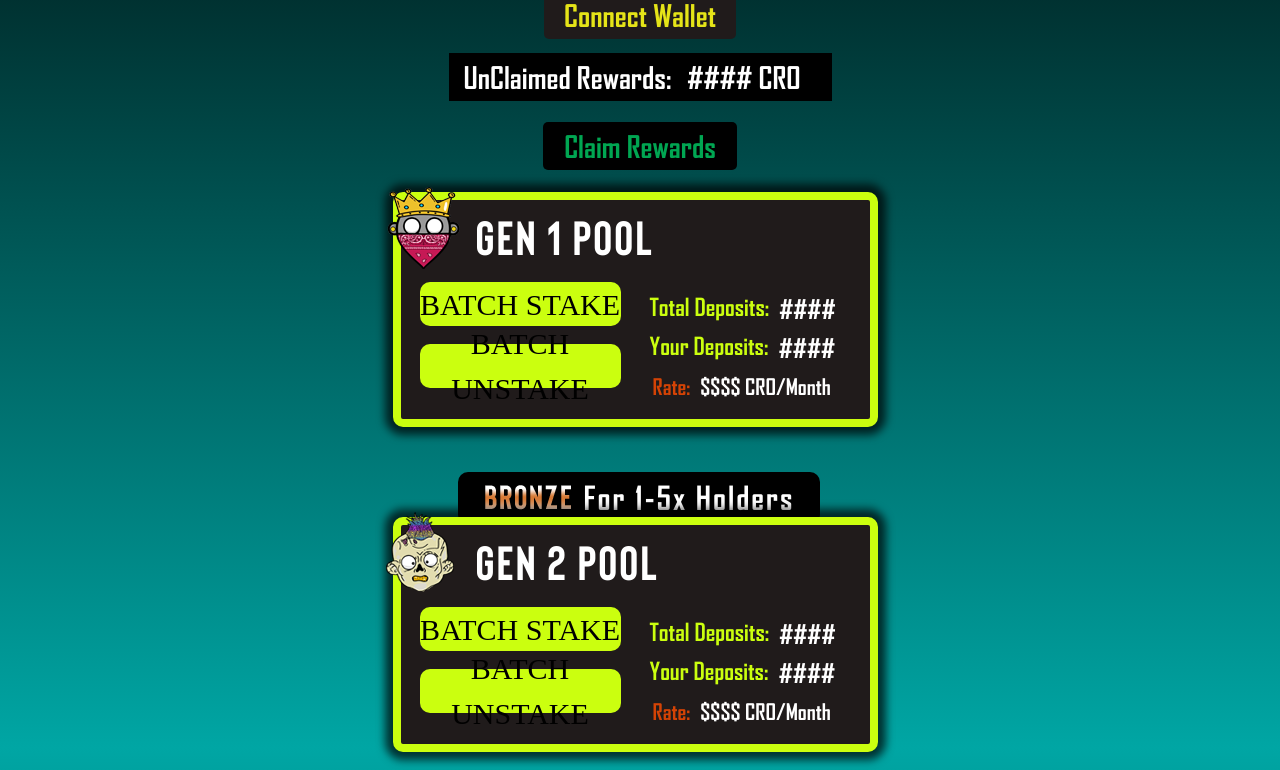
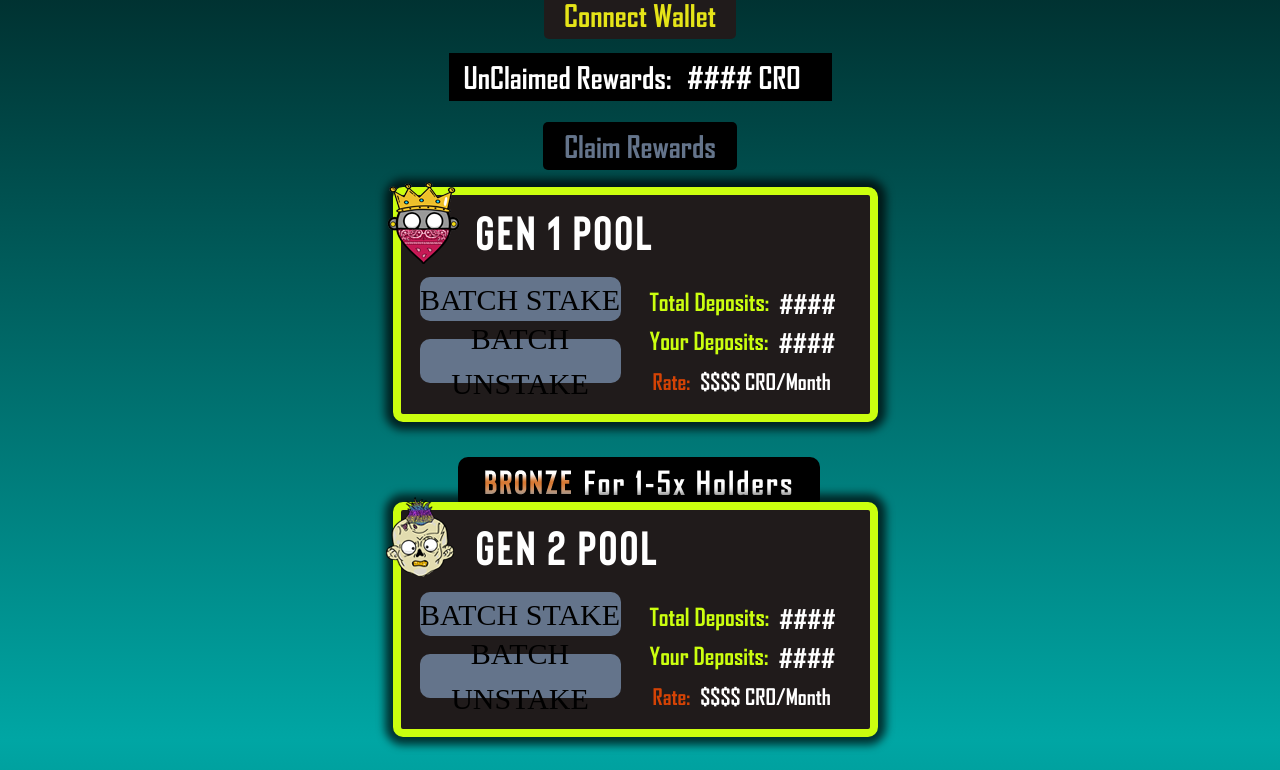
Before and after one commit to Zombabiez/staking_site_jsx, a React (Create React App) app: page / in a window 1280 px wide. Shown: the part 320-1090 px from the top of the page. Built offline with nearby package versions, Linux system fonts and the light colour scheme.

Commit message:
feat/NFT_selection

```diff
--- a/package.json
+++ b/package.json
@@ -17,6 +17,8 @@
     "os-browserify": "^0.3.0",
     "react": "^18.2.0",
     "react-dom": "^18.2.0",
+    "react-hot-toast": "^2.4.0",
+    "react-router-dom": "^6.4.3",
     "react-scripts": "5.0.1",
     "stream-browserify": "^3.0.0",
     "stream-http": "^3.2.0",
--- a/public/index.html
+++ b/public/index.html
@@ -22,7 +22,7 @@
       work correctly both with client-side routing and a non-root public URL.
       Learn how to configure a non-root public URL by running `npm run build`.
     -->
-  <title>React App</title>
+  <title>Zombabies</title>
 </head>
 
 <body>
--- a/src/App.jsx
+++ b/src/App.jsx
@@ -1,10 +1,20 @@
+import { BrowserRouter, Route, Routes } from "react-router-dom";
+import { Toaster } from "react-hot-toast";
+
 import { StoreProvider } from "./Store/store-reducer";
-import Dashboard from "./Pages/Dashboard/Dashboard";
+import Dashboard from "./Pages/Dashboard";
+import SelectNFTs from "./Pages/SelectNFTs";
 
 function App() {
   return (
     <StoreProvider>
-      <Dashboard />
+      <BrowserRouter>
+        <Routes>
+          <Route path="/" element={<Dashboard />} />
+          <Route path="/selectNFTs" element={<SelectNFTs />} />
+        </Routes>
+      </BrowserRouter>
+      <Toaster />
     </StoreProvider>
   );
 }
--- a/src/Components/Dashboard/PoolFirst.jsx
+++ /dev/null
@@ -1,49 +0,0 @@
-import head from "../../Assets/Images/StakeMock/poolfirst/head.png";
-
-const PoolFirst = ({ totalDeposit, currentDeposit, Rate }) => {
-  return (
-    <div className="relative m-[10px] w-[515px] h-[265px]">
-      <div className="absolute left-[10px] top-[12px] border-[#cbff0f] border-[8px] w-[485px] h-[235px] rounded-[10px] bg-[#201b1b]  shadow-[0_0_8px_8px_rgba(0,0,0,0.7)]"></div>
-      <div className="absolute left-[3px] top-[7px]">
-        <img src={head} alt="" />
-      </div>
-      <div className="absolute left-[93px] top-[20px]">
-        <div className="font-face-bison-bold text-[48px] text-white tracking-[2px]">
-          GEN 1 POOL
-        </div>
-      </div>
-      <button className="transition-all absolute left-[37px] top-[102px] w-[201px] h-[44px] bg-[#cbff0f] hover:bg-[#e1ff73] rounded-[10px] flex items-center justify-center font-creepster text-[30px] text-black">
-        BATCH STAKE
-      </button>
-      <button className="transition-all absolute left-[37px] top-[164px] w-[201px] h-[44px] bg-[#cbff0f] hover:bg-[#e1ff73] rounded-[10px] flex items-center justify-center font-creepster text-[30px] text-black">
-        BATCH UNSTAKE
-      </button>
-      <div className="absolute left-[267px] top-[109px] ">
-        <div className="flex">
-          <div className="font-face-agency text-[24px] text-[#cbff0f]">
-            Total Deposits:
-          </div>
-          <div className="ml-[10px] font-face-agency text-[26px] text-white flex-auto text-center">
-            {totalDeposit === undefined ? "####" : totalDeposit}
-          </div>
-        </div>
-        <div className="flex">
-          <div className="font-face-agency text-[24px] text-[#cbff0f]">
-            Your Deposits:
-          </div>
-          <div className="ml-[10px] font-face-agency text-[26px] text-white flex-auto text-center">
-            {currentDeposit === undefined ? "####" : currentDeposit}
-          </div>
-        </div>
-      </div>
-      <div className="absolute left-[270px] top-[190px] flex items-end">
-        <div className="font-face-agency text-[22px] text-[#d44305]">Rate:</div>
-        <div className="ml-[10px] font-face-agency text-[22px] text-white flex-auto text-center">
-          {Rate === undefined ? "$$$$" : Rate} CRO/Month
-        </div>
-      </div>
-    </div>
-  );
-};
-
-export default PoolFirst;
--- a/src/Components/Dashboard/PoolSecond.jsx
+++ b/src/Components/Dashboard/StakingPool.jsx
@@ -1,13 +1,17 @@
-import head from "../../Assets/Images/StakeMock/poolsecond/head.png";
+import { createSearchParams, useNavigate } from "react-router-dom";
+
+import Gen1head from "../../Assets/Images/StakeMock/poolfirst/head.png";
+import Gen2head from "../../Assets/Images/StakeMock/poolsecond/head.png";
 import bronze from "../../Assets/Images/StakeMock/poolsecond/bronze.png";
 import silver from "../../Assets/Images/StakeMock/poolsecond/silver.png";
 import gold from "../../Assets/Images/StakeMock/poolsecond/gold.png";
 import platinum from "../../Assets/Images/StakeMock/poolsecond/platinum.png";
 
-const PoolSecond = ({ totalDeposit, currentDeposit, Rate, gamelevel }) => {
+const StakingPool = ({ totalDeposit, currentDeposit, Rate, pool }) => {
+  const navigate = useNavigate();
   return (
-    <div className="relative ">
-      {gamelevel === "bronze" && (
+    <div className="relative">
+      {pool === 2 && (
         <div>
           <div className="absolute left-[75px] -top-[28px] w-[362px] h-[53px] bg-black rounded-[10px]"></div>
           <div className="absolute left-[102px] -top-[15px]">
@@ -20,7 +24,7 @@ const PoolSecond = ({ totalDeposit, currentDeposit, Rate, gamelevel }) => {
           </div>
         </div>
       )}
-      {gamelevel === "silver" && (
+      {pool === 3 && (
         <div>
           <div className="absolute left-[75px] -top-[28px] w-[362px] h-[53px] bg-black rounded-[10px]"></div>
           <div className="absolute left-[102px] -top-[15px]">
@@ -34,7 +38,7 @@ const PoolSecond = ({ totalDeposit, currentDeposit, Rate, gamelevel }) => {
         </div>
       )}
 
-      {gamelevel === "gold" && (
+      {pool === 4 && (
         <div>
           <div className="absolute left-[75px] -top-[28px] w-[362px] h-[53px] bg-black rounded-[10px]"></div>
           <div className="absolute left-[102px] -top-[15px]">
@@ -47,7 +51,7 @@ const PoolSecond = ({ totalDeposit, currentDeposit, Rate, gamelevel }) => {
           </div>
         </div>
       )}
-      {gamelevel === "platinum" && (
+      {pool === 5 && (
         <div>
           <div className="absolute left-[75px] -top-[28px] w-[362px] h-[53px] bg-black rounded-[10px]"></div>
           <div className="absolute left-[83px] -top-[15px]">
@@ -64,17 +68,33 @@ const PoolSecond = ({ totalDeposit, currentDeposit, Rate, gamelevel }) => {
       <div className="relative mt-[5px] w-[515px] h-[265px] p-[10px] ">
         <div className="absolute left-[10px] top-[12px] border-[#cbff0f] border-[8px] w-[485px] h-[235px] rounded-[10px] bg-[#201b1b]  shadow-[0_0_8px_8px_rgba(0,0,0,0.7)]"></div>
         <div className="absolute left-[3px] top-[7px]">
-          <img src={head} alt="" />
+          <img src={pool === 1 ? Gen1head : Gen2head} alt="" />
         </div>
         <div className="absolute left-[93px] top-[20px]">
           <div className="font-face-bison-bold text-[48px] text-white tracking-[2px]">
-            GEN 2 POOL
+            GEN {pool === 1 ? "1" : "2"} POOL
           </div>
         </div>
-        <button className="transition-all absolute left-[37px] top-[102px] w-[201px] h-[44px] bg-[#cbff0f] hover:bg-[#e1ff73] rounded-[10px] flex items-center justify-center font-creepster text-[30px] text-black">
+        <button
+          disabled={totalDeposit === undefined}
+          onClick={() => {
+            console.log(pool);
+            navigate({
+              pathname: "/selectNFTs",
+              search: createSearchParams({ pool, isStake: true }).toString(),
+            });
+          }}
+          className="transition-all absolute left-[37px] top-[102px] w-[201px] h-[44px] bg-[#cbff0f] hover:bg-[#e1ff73] rounded-[10px] flex items-center justify-center font-creepster text-[30px] text-black disabled:bg-slate-500 disabled:cursor-not-allowed"
+        >
           BATCH STAKE
         </button>
-        <button className="transition-all absolute left-[37px] top-[164px] w-[201px] h-[44px] bg-[#cbff0f] hover:bg-[#e1ff73] rounded-[10px] flex items-center justify-center font-creepster text-[30px] text-black">
+        <button
+          disabled={totalDeposit === undefined}
+          onClick={() => {
+            navigate("/selectNFTs", { pool, isStake: false });
+          }}
+          className="transition-all absolute left-[37px] top-[164px] w-[201px] h-[44px] bg-[#cbff0f] hover:bg-[#e1ff73] rounded-[10px] flex items-center justify-center font-creepster text-[30px] text-black disabled:bg-slate-500 disabled:cursor-not-allowed"
+        >
           BATCH UNSTAKE
         </button>
         <div className="absolute left-[267px] top-[109px] ">
@@ -108,4 +128,4 @@ const PoolSecond = ({ totalDeposit, currentDeposit, Rate, gamelevel }) => {
   );
 };
 
-export default PoolSecond;
+export default StakingPool;
--- a/src/Config/config.js
+++ b/src/Config/config.js
@@ -25,6 +25,7 @@ export const configVars = {
     },
     blockExplorerUrl: "https://cronoscan.com/",
   },
+  activateAutoLoginWallet: true,
 };
 // Mainnet config
 // export const mainNetConfigVars = {
--- a/src/Pages/Dashboard/Dashboard.jsx
+++ b/src/Pages/Dashboard.jsx
@@ -1,24 +1,22 @@
 import { useCallback, useContext, useEffect, useState } from "react";
-// import Web3 from "web3";
 import { ethers } from "ethers"; // npm install ethers
 import { Tooltip } from "flowbite-react";
 
-import logo from "../../Assets/Images/StakeMock/logo.png";
-import layer from "../../Assets/Images/StakeMock/layer.png";
+import logo from "../Assets/Images/StakeMock/logo.png";
+import layer from "../Assets/Images/StakeMock/layer.png";
 
-import PoolFirst from "../../Components/Dashboard/PoolFirst";
-import PoolSecond from "../../Components/Dashboard/PoolSecond";
+import StakingPool from "../Components/Dashboard/StakingPool";
 
-import { Store } from "../../Store/store-reducer";
-import * as config from "../../Config/config";
-import * as utils from "../../Helpers/utils";
-import * as walletConnect from "../../Helpers/wallet-connect";
-import * as walletMetamask from "../../Helpers/wallet-metamask";
-import * as walletDefiwallet from "../../Helpers/wallet-defiwallet";
+import { Store } from "../Store/store-reducer";
+import * as config from "../Config/config";
+import * as utils from "../Helpers/utils";
+import * as walletConnect from "../Helpers/wallet-connect";
+import * as walletMetamask from "../Helpers/wallet-metamask";
+import * as walletDefiwallet from "../Helpers/wallet-defiwallet";
 
-import metamask from "../../Assets/Images/wallet/metamask.png";
-import defi from "../../Assets/Images/wallet/defi.png";
-import wallet_connect from "../../Assets/Images/wallet/walletconnect.png";
+import metamask from "../Assets/Images/wallet/metamask.png";
+import defi from "../Assets/Images/wallet/defi.png";
+import wallet_connect from "../Assets/Images/wallet/walletconnect.png";
 
 import {
   updateChainDataAction,
@@ -26,20 +24,21 @@ import {
   updateWalletAction,
   updateStakeContracts,
   updateZombabieNFTContract,
-} from "../../Store/actions";
+} from "../Store/actions";
 
-import { defaultWallet, defaultChainData } from "../../enums";
-import { hexToInt } from "../../Helpers/utils";
+import { defaultWallet, defaultChainData } from "../enums";
+import { hexToInt } from "../Helpers/utils";
 
-import ZombabieNFTJson from "../../abis/ZombabieNFT.json";
-import ZombabieStakingPool1Json from "../../abis/ZombabieStakingPool1.json";
-import ZombabieStakingPool2Json from "../../abis/ZombabieStakingPool2.json";
-import ZombabieStakingPool3Json from "../../abis/ZombabieStakingPool3.json";
-import ZombabieStakingPool4Json from "../../abis/ZombabieStakingPool4.json";
-import ZombabieStakingPool5Json from "../../abis/ZombabieStakingPool5.json";
+import ZombabieNFTJson from "../abis/ZombabieNFT.json";
+import ZombabieStakingPool1Json from "../abis/ZombabieStakingPool1.json";
+import ZombabieStakingPool2Json from "../abis/ZombabieStakingPool2.json";
+import ZombabieStakingPool3Json from "../abis/ZombabieStakingPool3.json";
+import ZombabieStakingPool4Json from "../abis/ZombabieStakingPool4.json";
+import ZombabieStakingPool5Json from "../abis/ZombabieStakingPool5.json";
 
 const Dashboard = () => {
   const { state, dispatch } = useContext(Store);
+  console.log("🚀 ~ file: Dashboard.jsx ~ line 42 ~ Dashboard ~ state", state);
   const [showWalletPopUp, setShowWalletPopUp] = useState(false);
   const [unClaimedReward, setUnClaimedReward] = useState();
   const [gen1Info, setGen1Info] = useState({
@@ -239,8 +238,8 @@ const Dashboard = () => {
 
   useEffect(() => {
     async function initialLoad() {
-      if (config.configVars.activateAutoLoginDefiWallet) {
-        await connectWallet("defi-wallet");
+      if (config.configVars.activateAutoLoginWallet) {
+        await connectWallet("injected");
         console.log("Initial load");
       }
     }
@@ -266,9 +265,6 @@ const Dashboard = () => {
             </div>
           </div>
         </div>
-        {/* <Tooltip content="Tooltip content" trigger="click">
-          <Button>Tooltip click</Button>
-        </Tooltip> */}
 
         <div className="flex flex-col justify-center items-center relative">
           <button
@@ -337,24 +333,27 @@ const Dashboard = () => {
           </div>
         </div>
         <div className="flex justify-center">
-          <button className="mt-[21px] w-[194px] h-[48px] rounded-[5px] bg-black flex justify-center items-center font-face-agency text-[30px] text-[#00a652] hover:bg-slate-900">
+          <button
+            disabled={unClaimedReward === undefined}
+            className="mt-[21px] w-[194px] h-[48px] rounded-[5px] bg-black flex justify-center items-center font-face-agency text-[30px] text-[#00a652] hover:bg-slate-900 disabled:cursor-not-allowed disabled:bg-black disabled:text-slate-500"
+          >
             Claim Rewards
           </button>
         </div>
         <div className="flex justify-center mb-[45px]">
-          <PoolFirst {...gen1Info} />
+          <StakingPool pool={1} {...gen1Info} />
         </div>
         <div className="flex justify-center mb-[45px]">
-          <PoolSecond gamelevel="bronze" {...gen2Info} />
+          <StakingPool pool={2} {...gen2Info} />
         </div>
         <div className="flex justify-center mb-[45px]">
-          <PoolSecond gamelevel="silver" {...gen3Info} />
+          <StakingPool pool={3} {...gen3Info} />
         </div>
         <div className="flex justify-center mb-[45px]">
-          <PoolSecond gamelevel="gold" {...gen4Info} />
+          <StakingPool pool={4} {...gen4Info} />
         </div>
         <div className="flex justify-center mb-[100px]">
-          <PoolSecond gamelevel="platinum" {...gen5Info} />
+          <StakingPool pool={5} {...gen5Info} />
         </div>
       </div>
     </div>
--- /dev/null
+++ b/src/Pages/SelectNFTs.jsx
@@ -0,0 +1,80 @@
+import { useContext, useEffect } from "react";
+import { Navigate, useNavigate, useSearchParams } from "react-router-dom";
+
+import { Store } from "../Store/store-reducer";
+
+import logo from "../Assets/Images/StakeMock/logo.png";
+import toast from "react-hot-toast";
+
+const SelectNFTs = () => {
+  const [searchparams] = useSearchParams();
+  const pool = searchparams.get("pool");
+  const isStake = searchparams.get("isStake");
+  console.log(
+    "🚀 ~ file: SelectNFTs.jsx ~ line 10 ~ SelectNFTs ~ pool, isStake",
+    pool,
+    isStake
+  );
+  const navigate = useNavigate();
+
+  const { state, dispatch } = useContext(Store);
+  const {
+    ZombabieStakingPool1,
+    ZombabieStakingPool2,
+    ZombabieStakingPool3,
+    ZombabieStakingPool4,
+    ZombabieStakingPool5,
+  } = state.StakeContracts;
+  const zombabieStakingContract = [
+    ,
+    ZombabieStakingPool1,
+    ZombabieStakingPool2,
+    ZombabieStakingPool3,
+    ZombabieStakingPool4,
+    ZombabieStakingPool5,
+  ];
+  const { ZombabieNFTContract } = state;
+
+  useEffect(() => {
+    toast("Select Your NFTs to " + (isStake ? "STAKE" : "UNSTAKE"), {
+      duration: 4000,
+    });
+  }, []);
+
+  if (!ZombabieNFTContract) {
+    return <Navigate to="/" />;
+  }
+  return (
+    <div className="w-full h-full min-h-screen bg-gradient-to-b from-black via-[#00a6a4] to-black flex justify-center p-10">
+      <div className="max-w-7xl w-full flex flex-col items-center gap-5">
+        <img src={logo} alt="Zombabies" />
+        <div className="w-full flex-auto flex flex-row justify-center">
+          <div className="flex flex-row flex-wrap w-auto gap-4">
+            <div className="w-[300px] h-[200px] bg-black rounded-lg"></div>
+            <div className="w-[300px] h-[200px] bg-black rounded-lg"></div>
+            <div className="w-[300px] h-[200px] bg-black rounded-lg"></div>
+            <div className="w-[300px] h-[200px] bg-black rounded-lg"></div>
+            <div className="w-[300px] h-[200px] bg-black rounded-lg"></div>
+            <div className="w-[300px] h-[200px] bg-black rounded-lg"></div>
+            <div className="w-[300px] h-[200px] bg-black rounded-lg"></div>
+          </div>
+        </div>
+        <div className="w-full flex flex-row justify-end gap-3">
+          <button
+            onClick={() => {
+              navigate("/");
+            }}
+            className="transition-all w-[201px] h-[44px] bg-[#cbff0f] hover:bg-[#e1ff73] rounded-[10px] flex items-center justify-center font-creepster text-[30px] text-black"
+          >
+            Cancel
+          </button>
+          <button className="transition-all w-[201px] h-[44px] bg-[#cbff0f] hover:bg-[#e1ff73] rounded-[10px] flex items-center justify-center font-creepster text-[30px] text-black uppercase">
+            Batch Stake
+          </button>
+        </div>
+      </div>
+    </div>
+  );
+};
+
+export default SelectNFTs;
--- a/src/index.jsx
+++ b/src/index.jsx
@@ -1,14 +1,14 @@
-import React from 'react';
-import ReactDOM from 'react-dom/client';
-import './index.css';
-import App from './App';
-import reportWebVitals from './reportWebVitals';
+import React from "react";
+import ReactDOM from "react-dom/client";
+import "./index.css";
+import App from "./App";
+import reportWebVitals from "./reportWebVitals";
 
-const root = ReactDOM.createRoot(document.getElementById('root'));
+const root = ReactDOM.createRoot(document.getElementById("root"));
 root.render(
-  <React.StrictMode>
-    <App />
-  </React.StrictMode>
+  // <React.StrictMode>
+  <App />
+  // </React.StrictMode>
 );
 
 // If you want to start measuring performance in your app, pass a function
```
Also changed, not shown: 1 other file (tests, documents, lock files or other folders).
